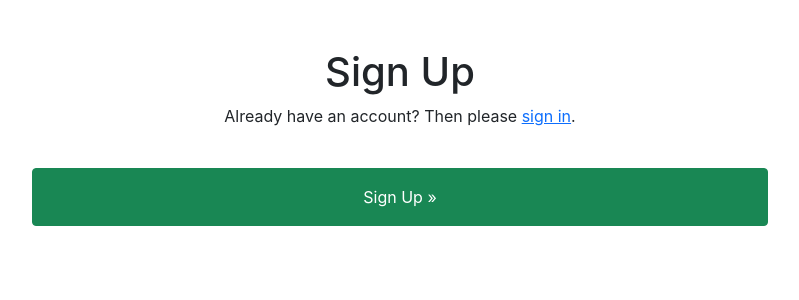
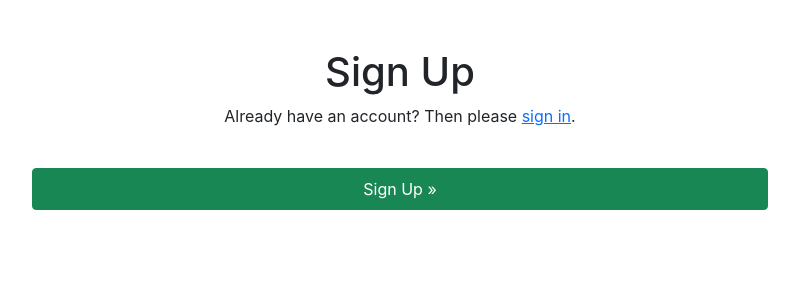
Before and after one commit to Victorspy-web/elearning-platform, a Django app: template templates/account/signup.html in a window 1280 px wide. Shown: the part 86-386 px from the top of the page, without its empty margins (240-1039 px from the left). Run offline with Django 3.2, Linux system fonts and the light colour scheme; the template is opened without the code that fills it, so the values that code supplies are empty; the visitor is signed in with stand-in values (Sample User, id 1); some libraries are stand-ins or nearby versions.

Commit message:
Updated readme

```diff
--- a/templates/account/signup.html
+++ b/templates/account/signup.html
@@ -7,7 +7,7 @@
 {% block content %}
 <div class="container">
 	<div class="row mt-5">
-		<div class="col-8 offset-md-2">
+		<div class="col-lg-8 col-md-8 col-sm-12 offset-md-2">
 			<h1 class="text-center">{% trans "Sign Up" %}</h1>
 
 			<p class="text-center mb-3">{% blocktrans %}Already have an account? Then please <a
@@ -19,8 +19,11 @@
 				{% if redirect_field_value %}
 				<input type="hidden" name="{{ redirect_field_name }}" value="{{ redirect_field_value }}" />
 				{% endif %}
-				<button class="btn btn-success col-12 my-4 p-3" type="submit">{% trans "Sign Up" %} &raquo;</button>
+				<button class="btn btn-success col-12 my-4 p-2" type="submit">{% trans "Sign Up" %} &raquo;</button>
 			</form>
 		</div>
+	</div>
+</div>
 
-		{% endblock %}
+
+{% endblock %}
```
Also changed, not shown: README.md.
